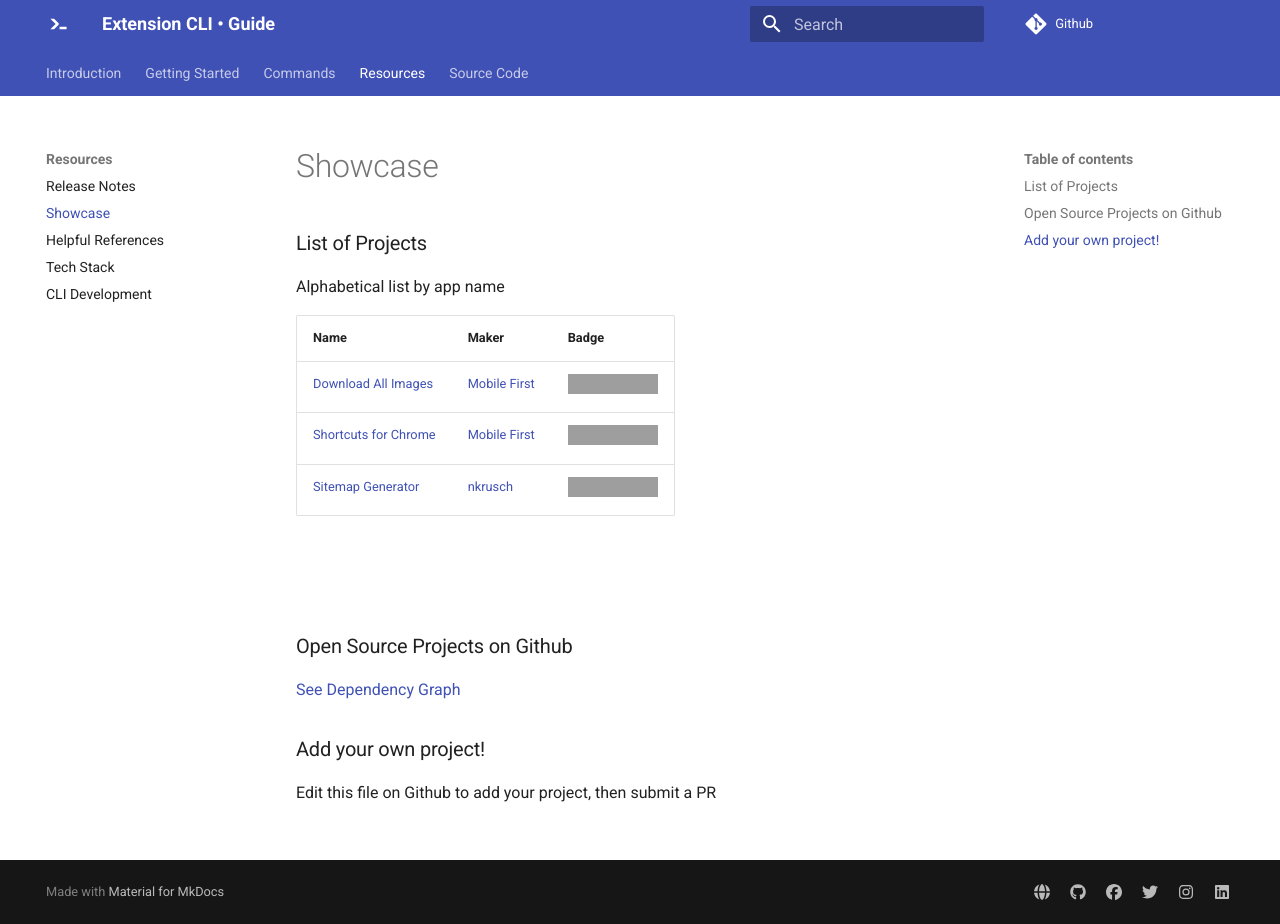
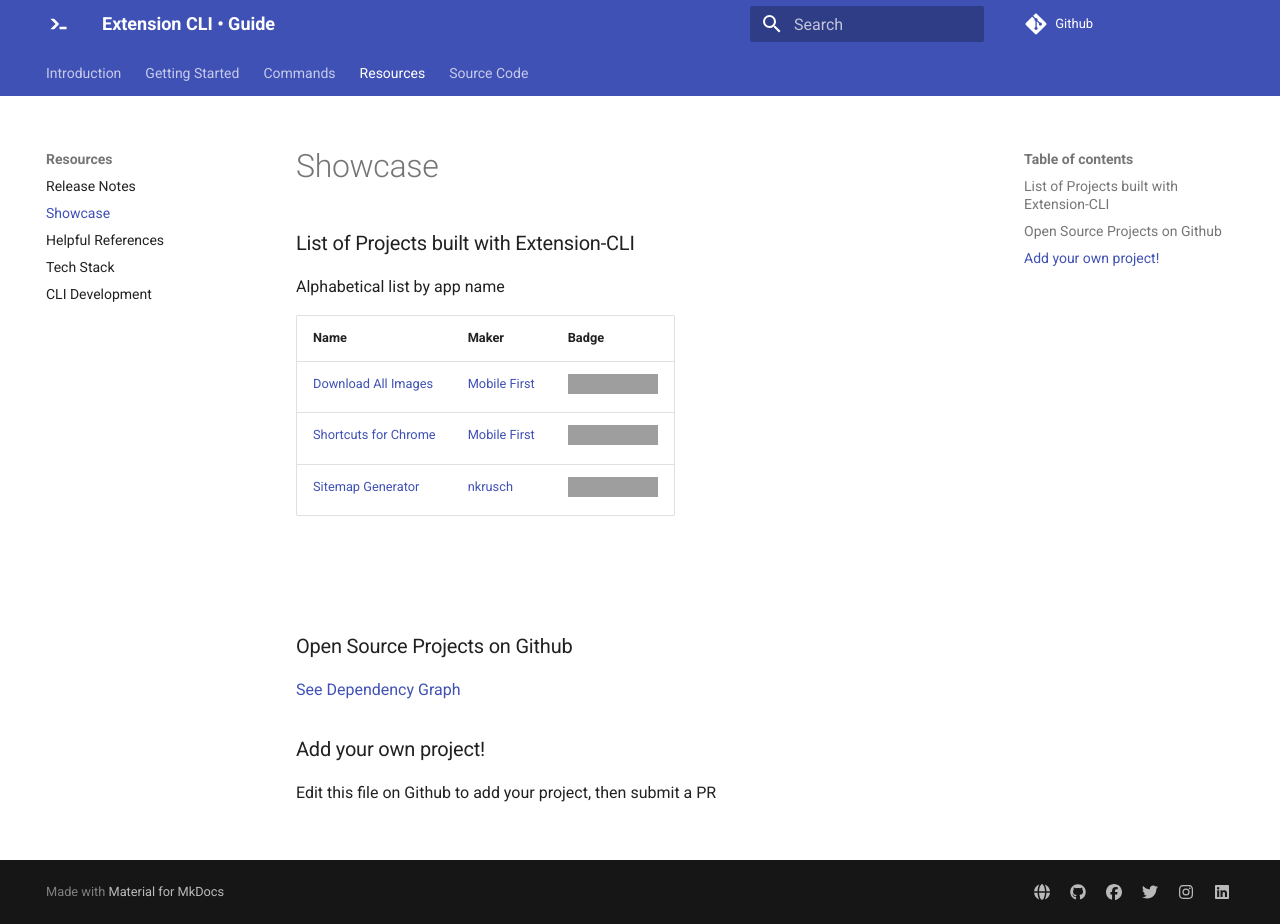
Before and after one commit to MobileFirstLLC/extension-cli, an MkDocs documentation site: the page built from guide/10-showcase.md, in a window 1280 px wide and 924 px high. Built offline with MkDocs 1.6.1 and Material for MkDocs 9.7.7, drawn with Linux system fonts in a browser that asks for light colours; comment, search, counter and statistics services are not loaded; grey boxes are pictures that could not be loaded.

Commit message:
update guide docs

```diff
--- a/guide/10-showcase.md
+++ b/guide/10-showcase.md
@@ -1,4 +1,4 @@
-### List of Projects
+### List of Projects built with Extension-CLI
 
 Alphabetical list by app name
 
```
